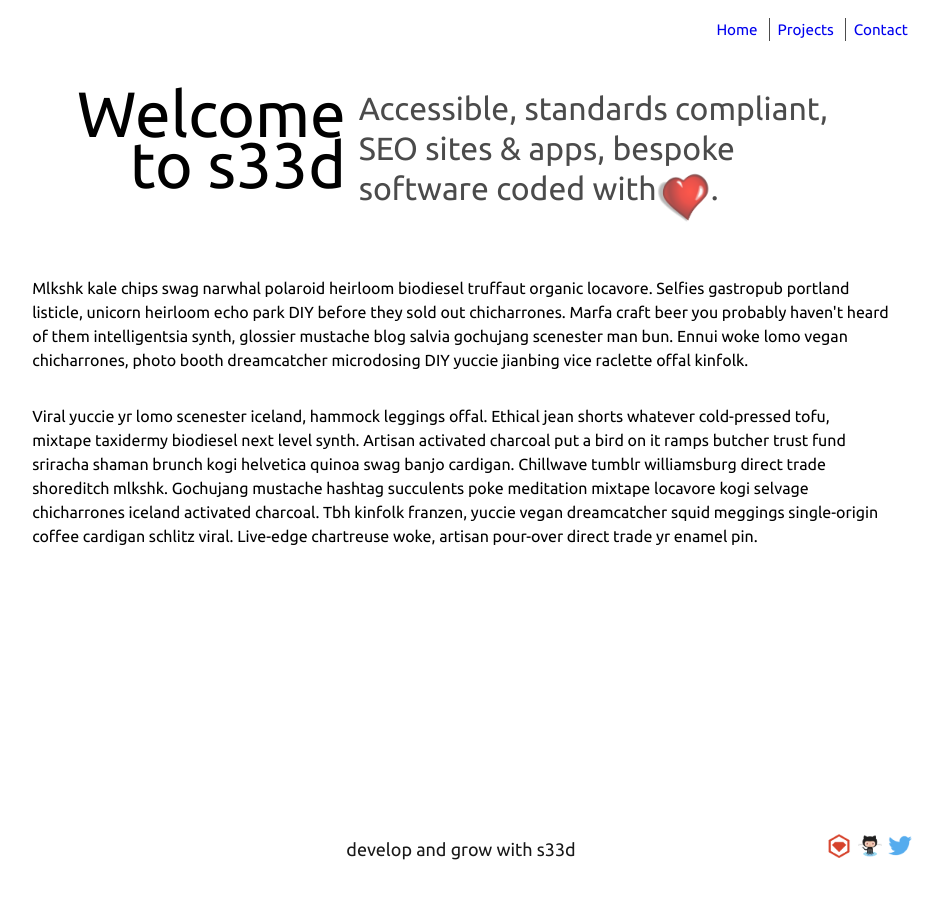
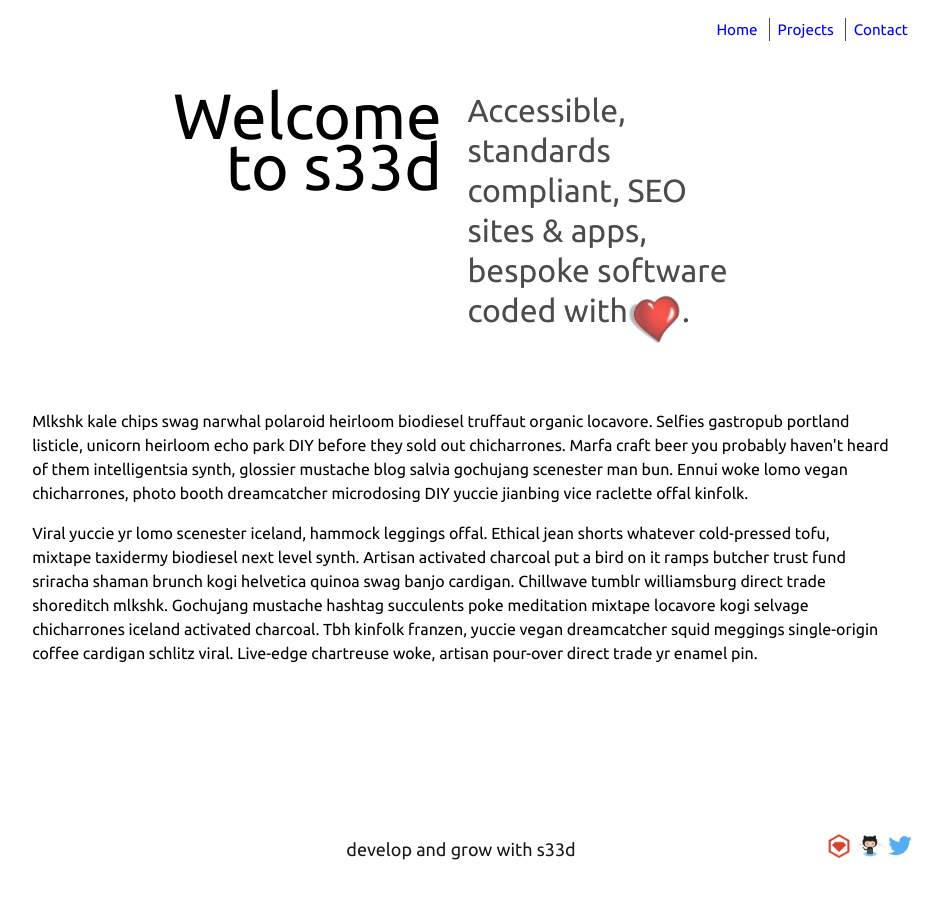
Before and after one commit to s33dco/s33dsite, a Jekyll site: the page built from index.html, in a window 1280 px wide. Shown: the whole page, without its empty margins (179-1121 px from the left). Built offline with Jekyll 4.4.1, drawn with Linux system fonts in a browser that asks for light colours.

Commit message:
must stop messing round with flex box

```diff
--- a/css/main.css
+++ b/css/main.css
@@ -1,4 +1,4 @@
-/*--RESET CSS------------------------*/
+/*--RESET CSS-------------------------*/
 
   html, body, div, span, applet, object, iframe,
   h1, h2, h3, h4, h5, h6, p, blockquote, pre,
@@ -60,14 +60,35 @@
     min-height: 100vh;
   }
 
+  /*only flex grow on content container, not footer or fixed header makes the content container grow and sticks footer to bottom of viewport window*/
+
   .content-container {
       flex-grow: 1;
-      padding-top: 70px;
       width: 100%;
     }
 
+
+  .centre-flex {
+    display: flex;
+    flex-direction: column;
+  }
+
+
+  .top-third {
+
+    flex-grow: 1;
+  }
+
+  .bottom-two-thirds {
+    flex-grow: 3;
+  }
   a {
     text-decoration: none;
+  }
+
+  p {
+    line-height: 1.5;
+    margin-bottom: 1em;
   }
 /*--------------------------------END-*/
 
@@ -108,7 +129,7 @@
   .header-nav > li ~ li {
   border-left: 1px solid rgba(0, 0, 0, 0.7);
   }
-/* -------------------------------END-*/
+/*--------------------------------END-*/
 
 /*--SOCIAL STYLES---------------------*/
   .social-list {
@@ -121,7 +142,7 @@
     height : 30px;
     padding : 0 0.25vw;
   }
-/* -------------------------------END-*/
+/*--------------------------------END-*/
 
 /*--FOOTER STYLES---------------------*/
   .footer {
@@ -146,37 +167,35 @@
     vertical-align: center;
 
   }
-/* -------------------------------END-*/
+/*--------------------------------END-*/
 
-/*--MAIN SECTION STYLES---------------*/
-
+/*--CALLOUT SECTION STYLES------------*/
   .callout-section {
     align-items: flex-start;
     display: flex;
-    margin : 2vh auto 3vh;
-    max-width: 900px;
-    padding: 0 2vw;
-    width : 60vw;
+    margin : 0 auto;
+    max-width: 800px;
+    overflow: hidden;
+    padding: 10vh 15vw 5vh;
+/*    width : 60vw;*/
   }
 
   .callout-title {
-    flex-grow: 2;
+    flex-grow: 1;
     flex-basis: 20vw;
-    flex-shrink: 1;
     font-size: 5vw;
-    padding-right: 0.5vw;
+    padding-right: 1vw;
     line-height: 0.8;
     text-align: right;
   }
 
   .callout-copy {
-    flex-grow: 2;
+    flex-grow: 1;
    flex-basis: 40vw;
-   flex-shrink: 1;
    font-size: 2.5vw;
    font-style: bold italic;
    line-height: 1.25;
-   padding-left: 0.5vw;
+   padding-left: 1vw;
    text-align: left;
    opacity: 0.7;
   }
@@ -187,31 +206,27 @@
     opacity: 1;
     vertical-align: text-top;
   }
+/*--------------------------------END-*/
+
+/*--MAIN SECTION STYLES---------------*/
 
   .main-section {
     display :flex;
     flex-direction: column;
-    padding : 1vh 4vw;
+    align-items: stretch;
+    padding : 2vh 4vw;
   }
   .main-section p {
-    flex-basis: auto;
-    line-height: 1.5;
-    margin: 1em 0;
+    flex-grow: 1;
   }
-/* -------------------------------END-*/
+/*--------------------------------END-*/
 
 /*--PROJECT STYLES--------------------*/
 
   .main-section-projects {
-    align-content: flex-start;
     display: flex;
-    flex-direction: column;
+    flex-direction: column-reverse;
     margin: 0 4vw;
-  }
-
-  .main-section-projects p {
-    line-height: 1.5;
-    margin-bottom: 1em;
   }
 
   .project {
@@ -229,4 +244,4 @@
     height: 4vh;
     vertical-align: top;
   }
-/* -------------------------------END-*/
+/*--------------------------------END-*/
--- a/index.html
+++ b/index.html
@@ -1,8 +1,9 @@
 ---
 layout: default
 ---
-
-
+<div class="content-container">
+	<div class="centre-flex">
+		<div class="top-third">
 			<div class="callout-section">
 				<div class="callout-title">
 					<h1>Welcome to s33d</h1>
@@ -13,7 +14,9 @@ layout: default
 					</h1>
 					</div>
 			</div>
+		</div>
 
+		<div class="bottom-two-thirds">
 			<div class="main-section">
 					<p>
 						Mlkshk kale chips swag narwhal polaroid heirloom biodiesel truffaut organic locavore. Selfies gastropub portland listicle, unicorn heirloom echo park DIY before they sold out chicharrones. Marfa craft beer you probably haven't heard of them intelligentsia synth, glossier mustache blog salvia gochujang scenester man bun. Ennui woke lomo vegan chicharrones, photo booth dreamcatcher microdosing DIY yuccie jianbing vice raclette offal kinfolk.
@@ -22,3 +25,6 @@ layout: default
 						Viral yuccie yr lomo scenester iceland, hammock leggings offal. Ethical jean shorts whatever cold-pressed tofu, mixtape taxidermy biodiesel next level synth. Artisan activated charcoal put a bird on it ramps butcher trust fund sriracha shaman brunch kogi helvetica quinoa swag banjo cardigan. Chillwave tumblr williamsburg direct trade shoreditch mlkshk. Gochujang mustache hashtag succulents poke meditation mixtape locavore kogi selvage chicharrones iceland activated charcoal. Tbh kinfolk franzen, yuccie vegan dreamcatcher squid meggings single-origin coffee cardigan schlitz viral. Live-edge chartreuse woke, artisan pour-over direct trade yr enamel pin.
 					</p>
 			</div>
+		</div>
+	</div>
+</div>
```
Also changed, not shown: contact/index.html (+6 -1 lines), projects/index.html (+17 -7 lines), 4 other files. Lines whose indentation alone changed are shown as unchanged.
